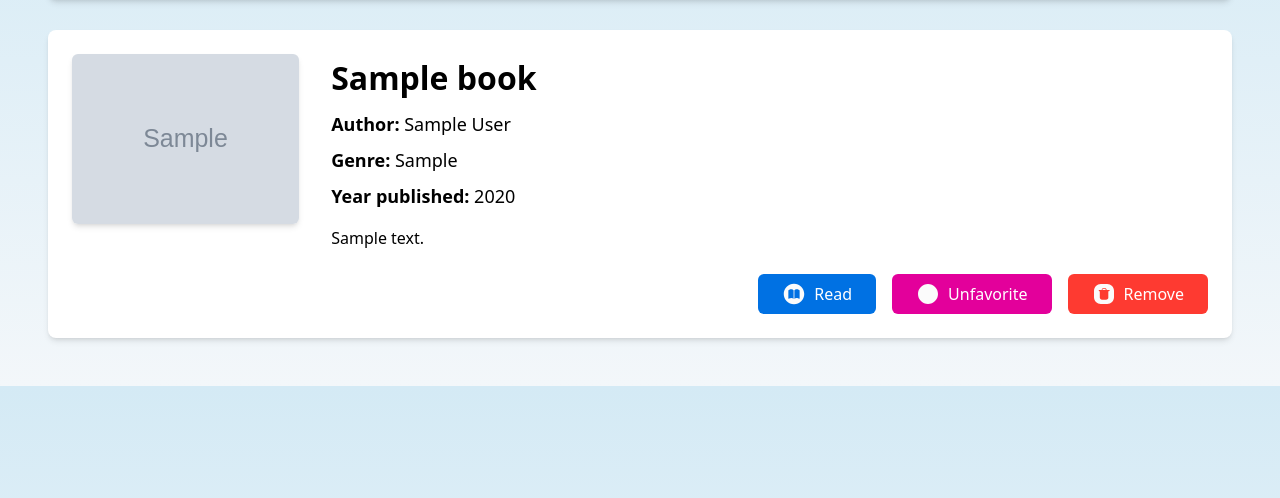
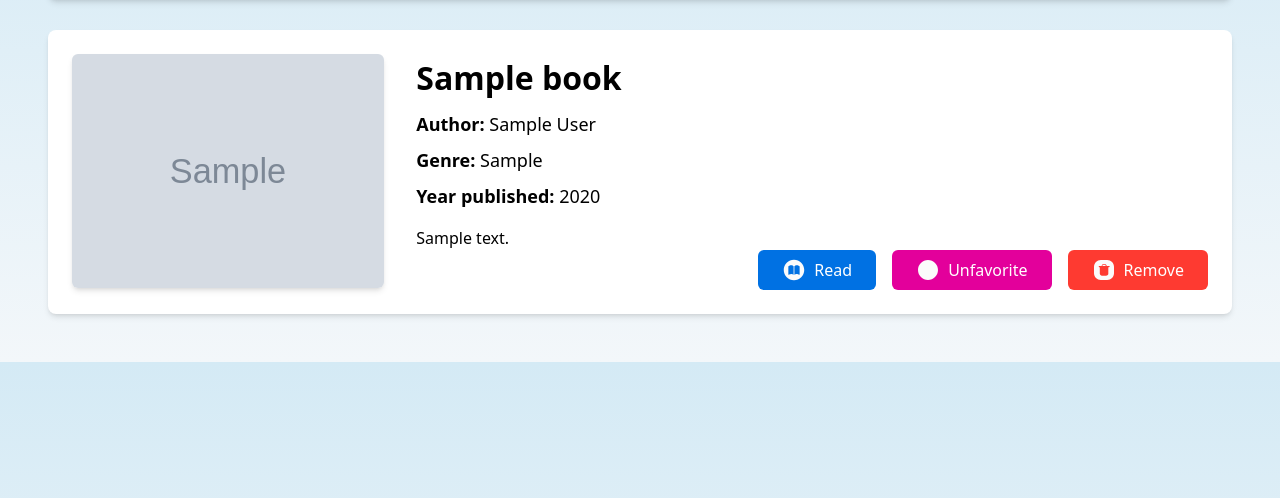
Before and after one commit to UCYenyen/ALP_Webprog_Github, a PHP site: page /book-page-personal.php in a window 1280 px wide. Shown: the part 144-642 px from the top of the page. Run offline with PHP 8.4, Linux system fonts and the light colour scheme; the visitor is signed in with stand-in values (Sample User, id 1); tables that the repository leaves empty or names only in its code hold one stand-in row (values such as "Sample post"); grey boxes marked "Sample" are stand-in pictures.

Commit message:
fix absolute position button di book-page, personalbookpage sekarang ga pake absolute positioning

```diff
--- a/view/book-page-personal.php
+++ b/view/book-page-personal.php
@@ -50,10 +50,10 @@
     </nav>
 
     <!-- Book Details -->
-    <div class="bg-white shadow-md rounded-lg p-6">
-        <div class="grid grid-cols-[20%_80%] justify-between gap-8">
+    <div class="flex flex-col bg-white shadow-md rounded-lg p-6 gap-[20px]">
+        <div class="flex flex-col md:flex-row gap-8 h-full justify-between">
             <!-- Book Cover Image -->
-            <div class="w-full h-full">
+            <div class="w-[21rem]">
                 <img
                     src="<?= $bookDetails['cover_image']?>"
                     class="w-full h-auto object-cover rounded-md shadow-md"
@@ -61,7 +61,9 @@
             </div>
 
             <!-- Book Details -->
-            <div class="w-full h-full flex flex-col">
+            <div class="w-full md:w-3/4">
+                <div class="h-full flex flex-col justify-between">
+                    <div>
                         <h1 class="text-[32px] font-bold mb-2"><?= $bookDetails["title"] ?></h1>
                         <div class="flex flex-col gap-2">
                             <p class="text-lg"><strong>Author:</strong> <?= $bookDetails["author"] ?></p>
@@ -69,10 +71,10 @@
                             <p class="text-lg"><strong>Year published:</strong> <?= $bookDetails["year_published"] ?></p>
                         </div>
                         <p class="mt-4 w-[97%] text-justify"><?= $bookDetails["description"] ?></p>
-
+                    </div>
 
                     <!-- Action Buttons -->
-                <div class="flex justify-end gap-4 mt-6 mr-8">
+                    <div class="flex justify-end gap-4">
                         <a href="<?= $bookDetails["link"]?>" target="_blank" class="flex items-center justify-center gap-2 bg-[#0071E3] text-white px-6 py-2 rounded-md">
                             <svg width="24" height="24" viewBox="0 0 24 24" fill="none" xmlns="http://www.w3.org/2000/svg">
                                 <path d="M12 22.2453C17.595 22.2453 22.2454 17.5948 22.2454 11.9998C22.2454 6.39497 17.5847 1.75439 11.9897 1.75439C6.38529 1.75439 1.755 6.39497 1.755 11.9998C1.755 17.5948 6.39515 22.2453 12 22.2453ZM9.399 15.8973C8.37429 15.8973 7.62086 16.2585 7.28958 16.5603C7.15886 16.6605 7.02815 16.7308 6.81729 16.7308C6.55586 16.7308 6.34543 16.6001 6.34543 16.2388V8.47397C6.70672 7.74111 7.86215 7.14839 9.13758 7.14839C10.2729 7.14839 11.2269 7.66054 11.5886 8.35354V16.6605C11.5384 16.6507 11.2671 16.49 11.1767 16.4394C10.8853 16.2585 10.323 15.8973 9.399 15.8973ZM14.592 15.8973C13.668 15.8973 13.0954 16.2487 12.8139 16.4394C12.7136 16.4998 12.4723 16.6708 12.4024 16.6807V8.35354C12.774 7.66054 13.728 7.14839 14.8431 7.14839C16.1186 7.14839 17.274 7.74111 17.6353 8.47397V16.2388C17.6353 16.6001 17.4347 16.7308 17.1733 16.7308C16.9624 16.7308 16.8219 16.6605 16.7014 16.5603C16.3697 16.259 15.6064 15.8973 14.592 15.8973Z" fill="#FBFBFB"/>
@@ -105,5 +107,6 @@
                 </div>
             </div>
         </div>
+    </div>
 </body>
 </html>
--- a/view/personal-collection.php
+++ b/view/personal-collection.php
@@ -132,7 +132,7 @@
             foreach($allOwnedBooks as $book){
             ?>
             <a href="?action=book-page-personal&id=<?=$book['book_id']?>" class="w-full h-full">
-                <img class="object-cover object-left w-full h-full" src="<?=$book['cover_image']?>" id="book_<?= $book['id'] ?>">
+                <img class="rounded-lg object-cover object-left w-full h-full" src="<?=$book['cover_image']?>" id="book_<?= $book['id'] ?>">
             </a>
             <?php
             }
```
Also changed, not shown: view/book-page.php (+8 -5 lines), view/uploads/books/7afca4e5f7d8d681fcf6becc7be46564.jpg (added). Lines whose indentation alone changed are shown as unchanged.
